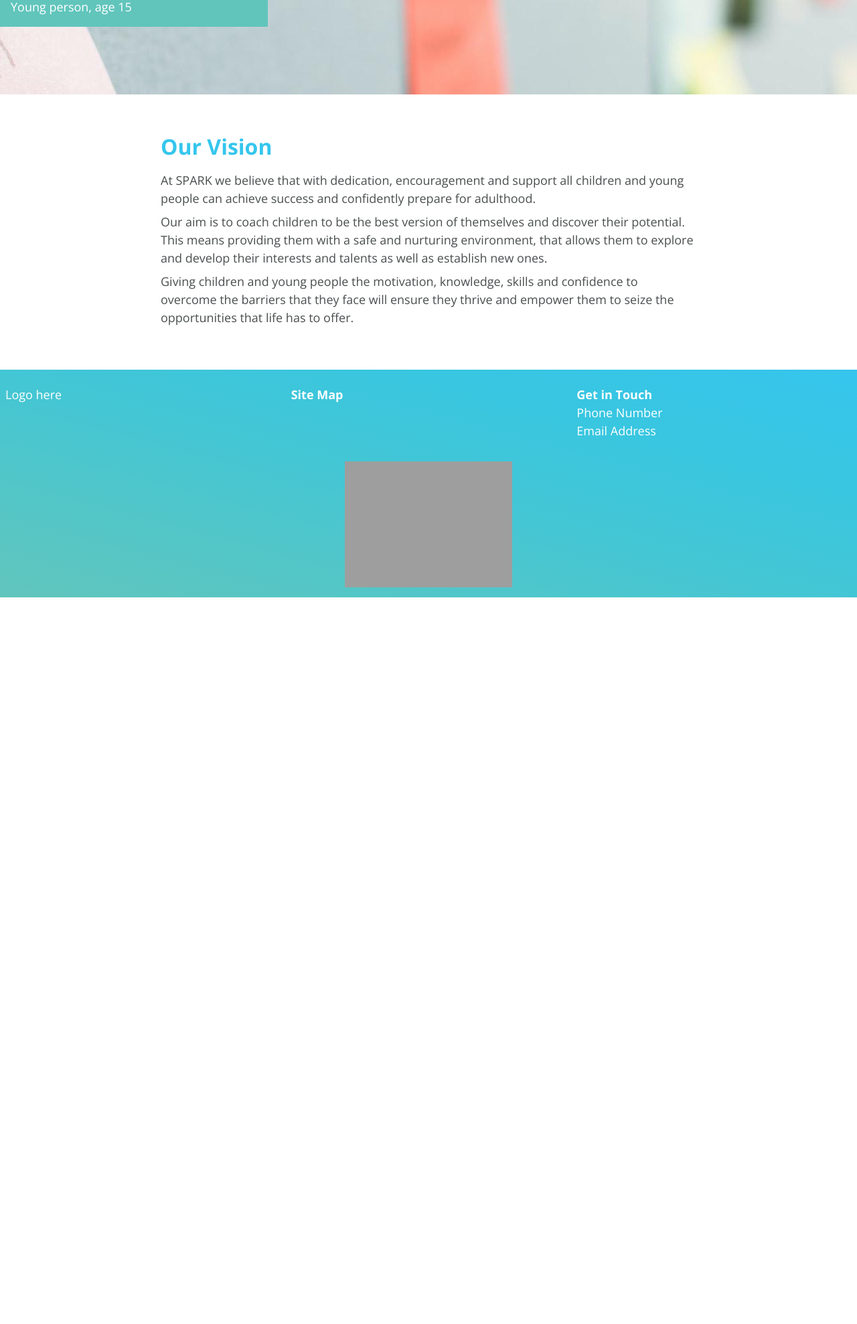
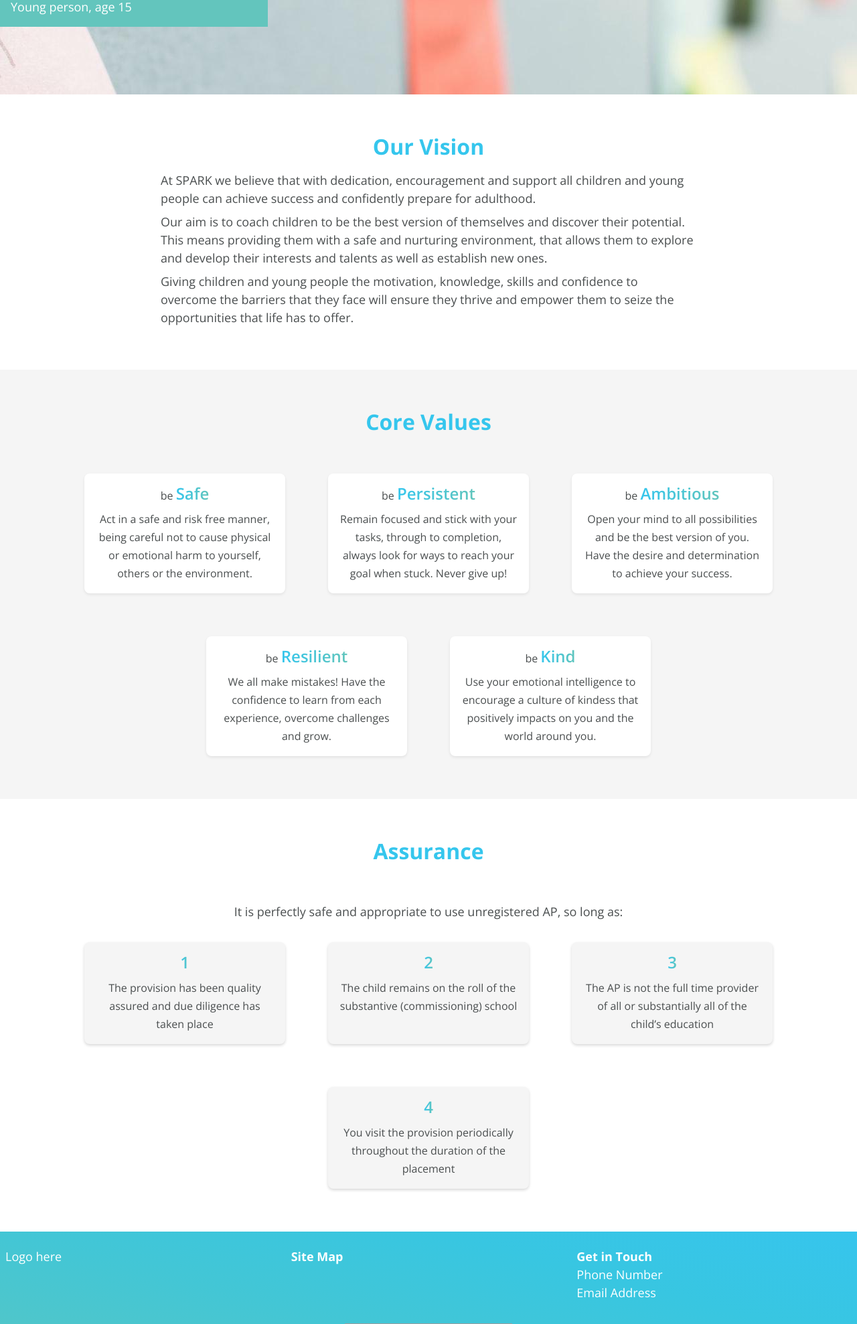
Before and after one commit to LeeMMT/spark, a Python web app: template in_development/templates/about-us.html in a window 1280 px wide. Shown: the part 289-2266 px from the top of the page at 67% size. Before the commit the page ends 1181 px from the top, so only its background shows below. Run offline with Jinja, Linux system fonts and the light colour scheme; the template is opened without the code that fills it, so the values that code supplies are empty; grey boxes are pictures that could not be loaded.

Commit message:
created card container layout for multiple sections, populated content for about us page

```diff
--- a/in_development/static/css/corestyles.css
+++ b/in_development/static/css/corestyles.css
@@ -17,7 +17,7 @@ body {
   --black: #141414;
   --text: hsl(193, 3%, 30%);
   --blue: hsl(193, 84%, 57%);
-  --green: #61c5bc;
+  --green: hsl(175, 46%, 58%);
   --gold: #fff8a7;
 }
 
@@ -44,6 +44,39 @@ body {
   z-index: 1;
   padding: 64px 0;
 }
+
+.partition:nth-of-type(odd) {
+  background-color: hsl(0, 0%, 96%);
+}
+
+/*Partition dividers*/
+
+.partition.shape-divider {
+  position: relative;
+}
+
+.waves {
+  position: absolute;
+  bottom: 0;
+  left: 0;
+  width: 100%;
+  overflow: hidden;
+  line-height: 0;
+  transform: rotate(180deg);
+}
+
+.waves svg {
+  position: relative;
+  display: block;
+  width: calc(100% + 1.3px);
+  height: 100px;
+}
+
+.waves .shape-fill {
+  fill: hsl(193, 84%, 57%);
+}
+
+/*Link styling*/
 
 a {
   text-decoration: none;
@@ -235,6 +268,66 @@ header {
   margin-top: 64px;
 }
 
+/*About Us*/
+
+.card-container {
+  max-width: 1200px;
+  display: flex;
+  gap: 64px;
+  justify-content: center;
+  flex-wrap: wrap;
+  margin: 0 auto;
+}
+
+.card-container .card {
+  max-width: 300px;
+  padding: 16px;
+  border-radius: 8px;
+  background-color: var(--white);
+  box-shadow: rgba(0, 0, 0, 0.08) 0px 2px 4px;
+  text-align: center;
+}
+
+.card-container .card.dark {
+  background-color: hsl(0, 0%, 96%);
+  box-shadow: rgba(0, 0, 0, 0.16) 0px 2px 4px;
+}
+
+.card-container .card p {
+  color: var(--text);
+  font-size: 16px;
+}
+
+h2.card-header {
+  color: var(--text);
+  font-family: "Open Sans Reg", Arial, Helvetica, sans-serif;
+  font-size: 16px;
+  margin-bottom: 8px;
+}
+
+.card-container span,
+.assurance-grid span {
+  font-size: 24px;
+  font-family: "Open Sans Semi Bold";
+  color: var(--green);
+  background: rgb(53, 198, 237);
+  background: linear-gradient(90deg, rgba(53, 198, 237, 1) 0%, rgba(97, 197, 188, 1) 100%);
+  -webkit-background-clip: text;
+  -webkit-text-fill-color: transparent;
+}
+
+.assurance-grid {
+  display: grid;
+  grid-template-columns: 1fr 1fr;
+  gap: 64px;
+  text-align: center;
+}
+
+.assurance-grid .card {
+  max-width: 300px;
+  padding: 16px;
+}
+
 /*Footer*/
 
 footer {
@@ -281,8 +374,20 @@ footer {
 
 /*Utility*/
 
+.centered {
+  text-align: center;
+}
+
 .blue {
   color: var(--blue);
+}
+
+.marg-bot.large {
+  margin-bottom: 64px !important;
+}
+
+.marg-bot.med {
+  margin-bottom: 32px !important;
 }
 
 .marg-top.small {
--- a/in_development/templates/about-us.html
+++ b/in_development/templates/about-us.html
@@ -72,10 +72,10 @@
           </div>
         </div>
       </div>
-      <div class="partition curve">
+      <div class="partition shape-divider">
         <section class="container" title="Our Vision">
           <div class="text-wrapper center">
-            <h2 class="blue">Our Vision</h2>
+            <h1 class="blue centered">Our Vision</h1>
             <p>
               At SPARK we believe that with dedication, encouragement and support all children and young people can achieve success and confidently prepare for
               adulthood.
@@ -88,6 +88,61 @@
               Giving children and young people the motivation, knowledge, skills and confidence to overcome the barriers that they face will ensure they thrive
               and empower them to seize the opportunities that life has to offer.
             </p>
+          </div>
+        </section>
+      </div>
+      <div class="partition">
+        <section class="container" title="Our Vision">
+          <div class="text-wrapper center">
+            <h2 class="blue centered marg-bot large">Core Values</h2>
+          </div>
+          <div class="card-container">
+            <div class="card">
+              <h2 class="card-header">be <span>Safe</span></h2>
+              <p>Act in a safe and risk free manner, being careful not to cause physical or emotional harm to yourself, others or the environment.</p>
+            </div>
+            <div class="card">
+              <h2 class="card-header">be <span>Persistent</span></h2>
+              <p>Remain focused and stick with your tasks, through to completion, always look for ways to reach your goal when stuck. Never give up!</p>
+            </div>
+            <div class="card">
+              <h2 class="card-header">be <span>Ambitious</span></h2>
+              <p>Open your mind to all possibilities and be the best version of you. Have the desire and determination to achieve your success.</p>
+            </div>
+            <div class="card">
+              <h2 class="card-header">be <span>Resilient</span></h2>
+              <p>We all make mistakes! Have the confidence to learn from each experience, overcome challenges and grow.</p>
+            </div>
+            <div class="card">
+              <h2 class="card-header">be <span>Kind</span></h2>
+              <p>Use your emotional intelligence to encourage a culture of kindess that positively impacts on you and the world around you.</p>
+            </div>
+          </div>
+        </section>
+      </div>
+      <div class="partition">
+        <section class="container" title="Our Vision">
+          <div class="text-wrapper center">
+            <h2 class="blue centered marg-bot large">Assurance</h2>
+            <p class="centered marg-bot med">It is perfectly safe and appropriate to use unregistered AP, so long as:</p>
+          </div>
+          <div class="card-container">
+            <div class="card dark">
+              <h2 class="card-header"><span>1</span></h2>
+              <p>The provision has been quality assured and due diligence has taken place</p>
+            </div>
+            <div class="card dark">
+              <h2 class="card-header"><span>2</span></h2>
+              <p>The child remains on the roll of the substantive (commissioning) school</p>
+            </div>
+            <div class="card dark">
+              <h2 class="card-header"><span>3</span></h2>
+              <p>The AP is not the full time provider of all or substantially all of the child’s education</p>
+            </div>
+            <div class="card dark">
+              <h2 class="card-header"><span>4</span></h2>
+              <p>You visit the provision periodically throughout the duration of the placement</p>
+            </div>
           </div>
         </section>
       </div>
--- a/in_development/templates/index.html
+++ b/in_development/templates/index.html
@@ -78,7 +78,7 @@
         </div>
       </section>
       <div class="partition">
-        <section class="container segment" title="Mission Statement">
+        <section class="container" title="Mission Statement">
           <div class="text-wrapper center">
             <h2 class="blue">Mission Statement</h2>
             <p>“Re-connecting children and young people with themselves and their education”</p>
```
